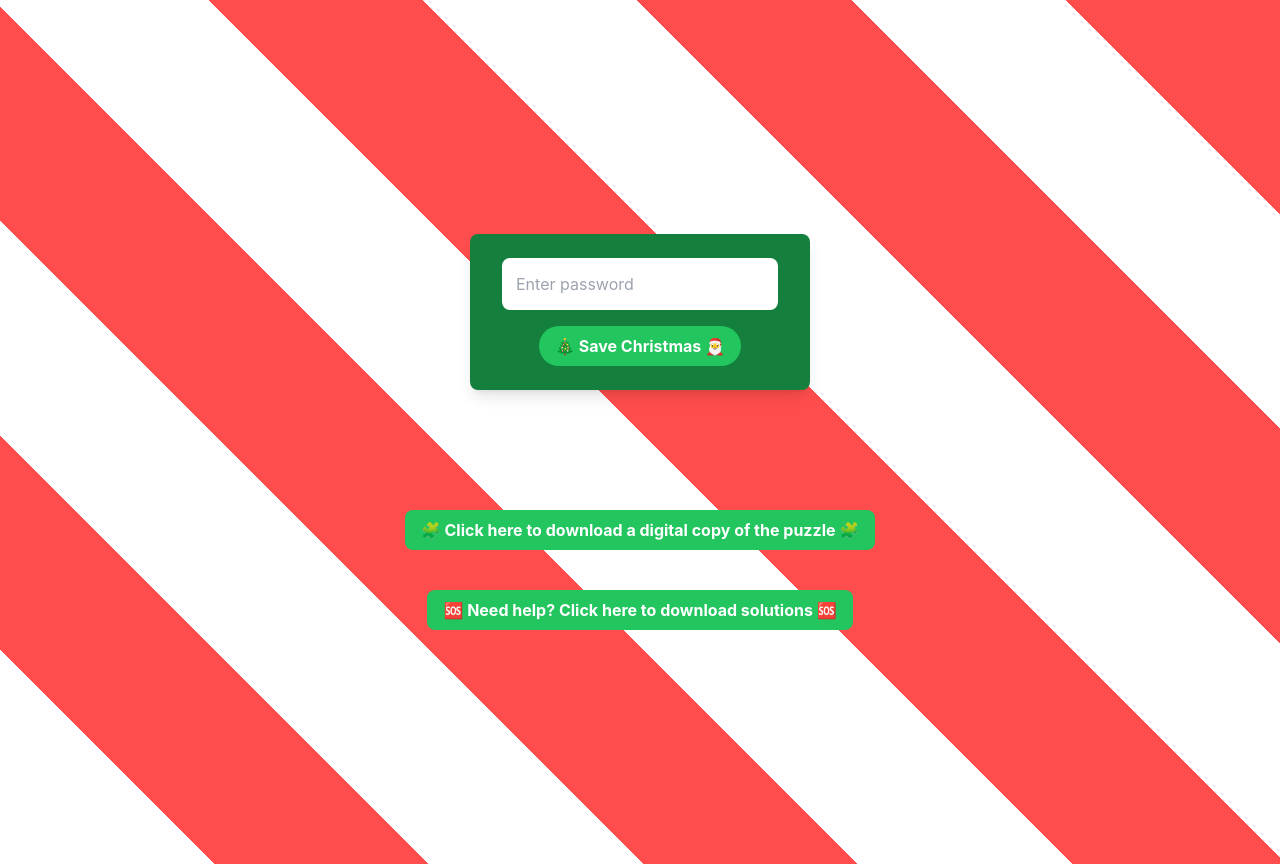
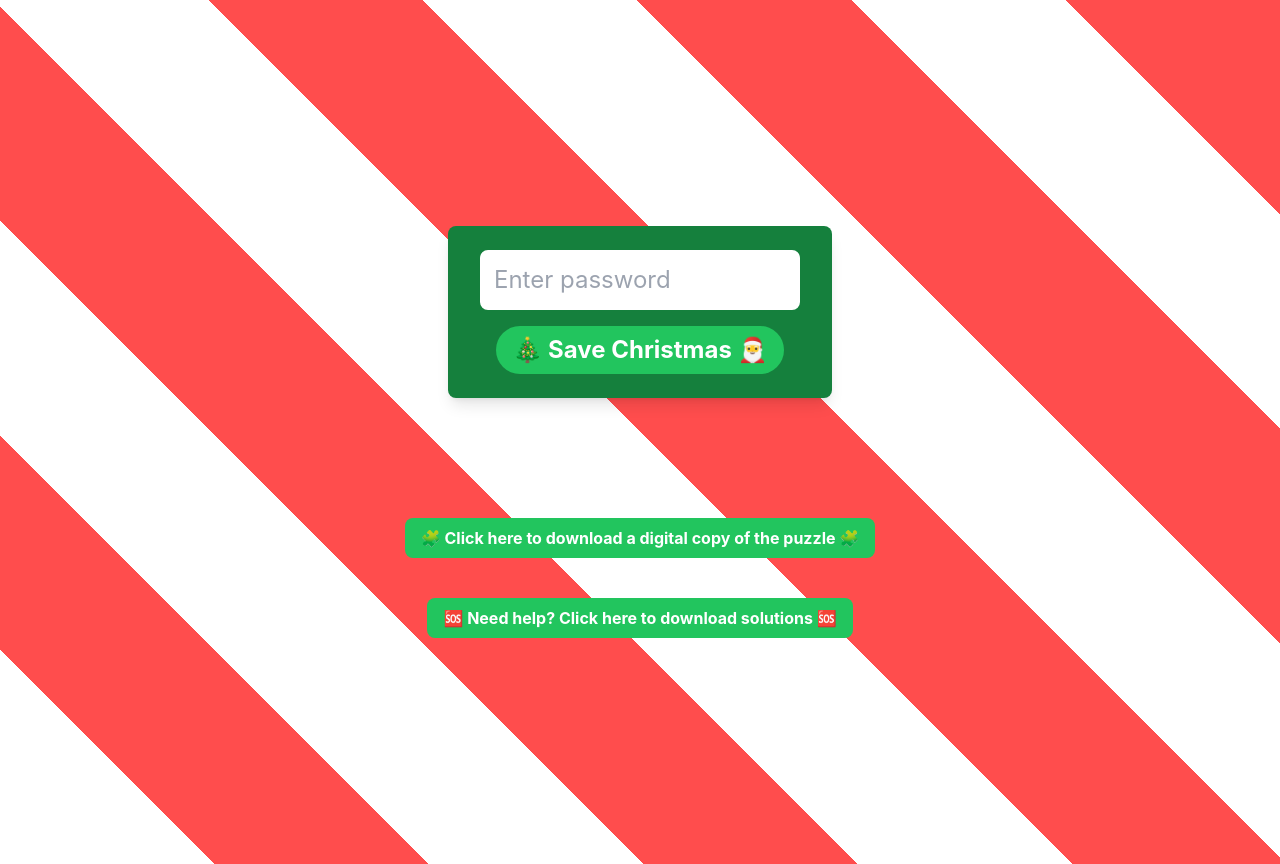
Before and after one commit to ZakryDat/save-our-christmas, a React (Vite) app: page / in a window 1280 px wide. Built offline with nearby package versions, Linux system fonts and the light colour scheme; no server answers.

Commit message:
update text size

```diff
--- a/src/App.jsx
+++ b/src/App.jsx
@@ -61,14 +61,14 @@
                 <img src="/save-our-christmas/pic4.jpeg" className="rounded-lg w-1/4 h-auto" alt="pic4" />
             </div>
             <div className="bg-green-900 flex flex-col w-full items-center p-6 px-8 rounded-lg shadow-lg mt-2">
-                <h1 className="text-4xl font-bold text-white mb-6">
+                <h1 className="text-5xl font-bold text-white mb-6">
                     And Christmas greetings to you too!!!<br /><br />Well done for saving Christmas you puzzle fiends.<br /><br />Lots of festive love and cheer,<br /> Zak xxx
                 </h1>
-                <h1 className="text-2xl font-bold text-white mb-6">p.s. pls add a Christmas message to the wall below!</h1>
+                <h1 className="text-3xl font-bold text-white mb-6">p.s. pls add a Christmas message to the wall below!</h1>
 
                 <form
                     onSubmit={handleSubmit}
-                    className="bg-green-700 px-6 py-4 shadow-md rounded-lg flex flex-col items-center gap-2 w-full max-w-md"
+                    className="bg-green-700 px-6 py-4 shadow-md rounded-lg flex flex-col items-center gap-2 w-full max-w-md text-2xl"
                 >
                     <p className='px-2 w-full text-left font-bold'>Leave a message:</p>
                     <input
@@ -108,7 +108,7 @@
                                 alt={`Uploaded ${index}`}
                                 className="w-full h-96 object-cover rounded-md"
                             />
-                            <p className="mt-4 text-sm text-gray-800">{tile.message}</p>
+                            <p className="mt-4 text-xl text-gray-800">{tile.message}</p>
                         </div>
                     ))}
                 </div>
--- a/src/Download-file.jsx
+++ b/src/Download-file.jsx
@@ -27,7 +27,7 @@
                     href={downloadUrl}
                     target="_blank" // Opens in a new tab
                     rel="noopener noreferrer" // Security best practice for external links
-                    className="bg-green-500 text-white font-bold py-2 px-4 rounded-lg hover:bg-green-600"
+                    className="bg-green-500 text-white font-bold py-2 px-4 rounded-lg hover:bg-green-600 text-2xl"
                 >
                     {buttonText}
                 </a>
--- a/src/Login.jsx
+++ b/src/Login.jsx
@@ -50,11 +50,11 @@
                                         autoComplete="off"
                                         autoCorrect="off"
                                         spellCheck="false"
-                                        className="mb-4 w-full p-3 rounded-lg border-2 text-gray-800 border-white focus:outline-none focus:ring-2 focus:ring-white"
+                                        className="mb-4 w-full p-3 rounded-lg border-2 text-gray-800 text-2xl border-white focus:outline-none focus:ring-2 focus:ring-white"
                                     />
                                     <button
                                         type="submit" // Explicitly set the button to submit the form
-                                        className="bg-green-500 text-white font-bold py-2 px-4 rounded-full hover:bg-green-600 transform hover:scale-105 transition duration-200"
+                                        className="bg-green-500 text-white text-2xl font-bold py-2 px-4 rounded-full hover:bg-green-600 transform hover:scale-105 transition duration-200"
                                     >
                                         🎄 Save Christmas 🎅
                                     </button>
```
